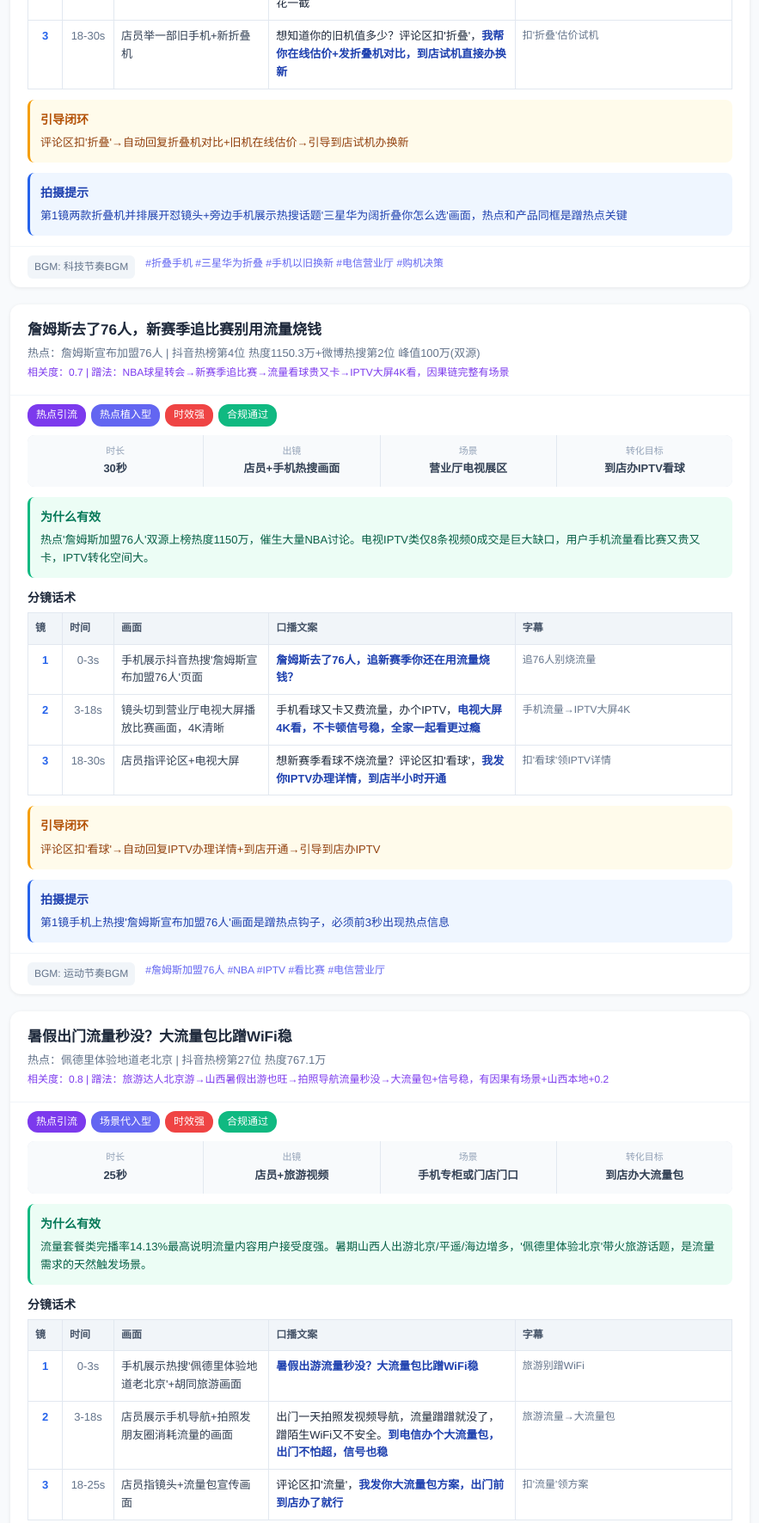
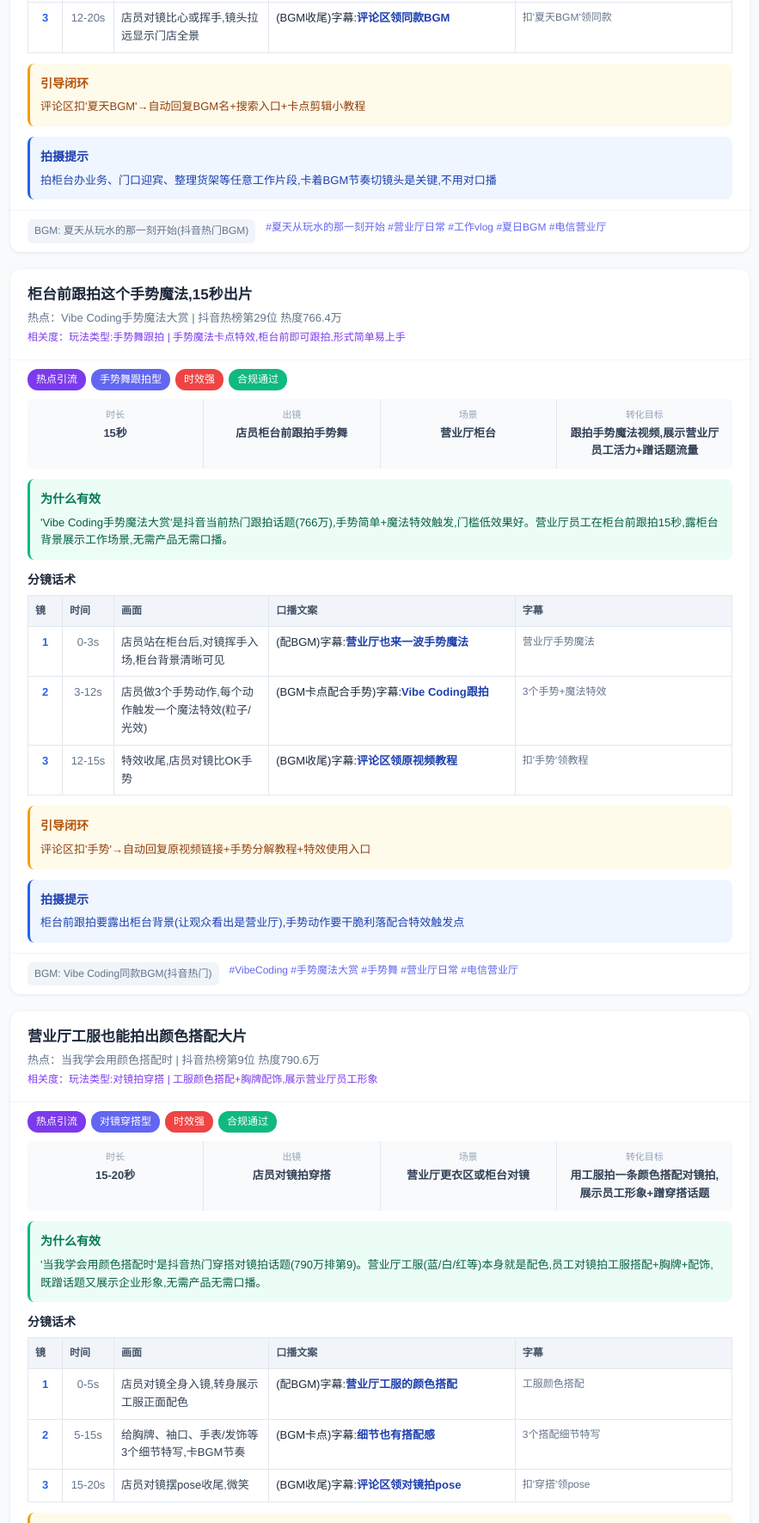
Before and after one commit to hbatz2026/sx-douyin-data, a website: page hot/today-hotspot.html in a window 1280 px wide. Shown: the part 7026-8797 px from the top of the page at 86% size, without its empty margins (198-1081 px from the left). Drawn offline with Linux system fonts and the light colour scheme.

Commit message:
auto: 部署今日热点跟拍页面 2026-07-25

```diff
--- a/hot/today-hotspot.html
+++ b/hot/today-hotspot.html
@@ -134,27 +134,27 @@ body{font-family:'Microsoft YaHei','Helvetica Neue',sans-serif;background:#F8FAF
         <div class="meta-item"><span class="meta-label">转化目标</span><span class="meta-value">到店办宽带移机</span></div>
     </div><div class="why-box"><div class="section-title">为什么有效</div><p>宽带网络类1348条视频成交15单为最大成交来源，移机需求暑期搬家旺季高发，但仅3条视频讲移机流程，操作类内容缺口大。</p></div><div class="steps-box"><div class="section-title">分镜话术</div><table class="steps-table"><tr><th>镜</th><th>时间</th><th>画面</th><th>口播文案</th><th>字幕</th></tr><tr><td class="step-no">1</td><td class="step-time">0-3s</td><td class="step-visual">店员在白板前，写下'搬家了宽带怎么办？'</td><td class="step-voice"><b>搬家宽带你别拆了重装，移机4步搞定</b></td><td class="step-sub">别拆别装→移机4步</td></tr><tr><td class="step-no">2</td><td class="step-time">3-30s</td><td class="step-visual">白板画4步流程图：①查新址覆盖②带身份证到店③约师傅上门④调试联网</td><td class="step-voice">先查新家有没有电信宽带覆盖；再带身份证到店办移机；然后约师傅上门重装；最后现场调试联网。<b>比拆了重装省一笔安装费，原号码原套餐都保留</b></td><td class="step-sub">查覆盖→办→约→调</td></tr><tr><td class="step-no">3</td><td class="step-time">30-45s</td><td class="step-visual">店员指镜头+流程图</td><td class="step-voice">想先查新家覆盖？评论区扣'移机'，<b>我发你4步流程图加师傅预约入口，到店一趟全办了</b></td><td class="step-sub">扣&#x27;移机&#x27;领流程图</td></tr></table></div><div class="cta-box"><div class="section-title">引导闭环</div><p>评论区扣'移机'→自动回复移机4步流程图+预约师傅入口→引导到店办移机</p></div><div class="tip-box"><div class="section-title">拍摄提示</div><p>第2镜白板上箭头串起来的4步流程图是信息锚点，箭头方向让用户一眼看懂顺序</p></div><div class="card-bottom"><span class="bgm-tag">BGM: 清晰流程BGM</span><span class="tags-tag">#宽带移机 #搬家宽带 #宽带办理 #电信营业厅 #移机流程</span></div></div>
     <div class="section-header hot">热点引流脚本（3条）- 维持曝光</div>
-    <div class="script-card"><div class="card-header"><div class="card-title">折叠机选不好？旧机还能抵钱换新机</div><div class="source">热点：三星华为阔折叠你怎么选 | 抖音热榜第41位 热度764.0万</div><div class="relevance">相关度：0.9 | 蹭法：折叠机选型→帮用户纠结+旧机还能抵钱换新机，有因果有场景(选机决策是直接转化点)</div></div><div class="tag-row"><span class="tag" style="background:#7C3AED">热点引流</span><span class="tag" style="background:#6366F1">选购决策型</span><span class="tag" style="background:#EF4444">时效强</span><span class="tag" style="background:#10B981">合规通过</span></div><div class="meta-grid">
-        <div class="meta-item"><span class="meta-label">时长</span><span class="meta-value">30秒</span></div>
-        <div class="meta-item"><span class="meta-label">出镜</span><span class="meta-value">店员+折叠机演示</span></div>
-        <div class="meta-item"><span class="meta-label">场景</span><span class="meta-value">手机专柜</span></div>
-        <div class="meta-item"><span class="meta-label">转化目标</span><span class="meta-value">到店试折叠机+以旧换新</span></div>
-    </div><div class="why-box"><div class="section-title">为什么有效</div><p>热点本身是'选折叠机'的话题，正是购机决策场景。手机终端类730条视频成交14单为第二大成交来源，'选机+旧机抵钱'是强转化路径。</p></div><div class="steps-box"><div class="section-title">分镜话术</div><table class="steps-table"><tr><th>镜</th><th>时间</th><th>画面</th><th>口播文案</th><th>字幕</th></tr><tr><td class="step-no">1</td><td class="step-time">0-3s</td><td class="step-visual">两款折叠机并排展开怼镜头，旁边手机抖音热搜显示'三星华为阔折叠你怎么选'</td><td class="step-voice"><b>热搜问折叠机怎么选？纠结前先做一件事</b></td><td class="step-sub">折叠机怎么选？</td></tr><tr><td class="step-no">2</td><td class="step-time">3-18s</td><td class="step-visual">店员逐一翻折展示两款机，背后是手机展柜</td><td class="step-voice">三星偏轻适合单手、华为折痕控制好适合看剧，<b>但选哪个都不如先用旧机抵一笔钱</b>。苹果华为小米旧机到店都能估价抵扣，新机直接少花一截</td><td class="step-sub">两款各有优势→旧机先抵钱</td></tr><tr><td class="step-no">3</td><td class="step-time">18-30s</td><td class="step-visual">店员举一部旧手机+新折叠机</td><td class="step-voice">想知道你的旧机值多少？评论区扣'折叠'，<b>我帮你在线估价+发折叠机对比，到店试机直接办换新</b></td><td class="step-sub">扣&#x27;折叠&#x27;估价试机</td></tr></table></div><div class="cta-box"><div class="section-title">引导闭环</div><p>评论区扣'折叠'→自动回复折叠机对比+旧机在线估价→引导到店试机办换新</p></div><div class="tip-box"><div class="section-title">拍摄提示</div><p>第1镜两款折叠机并排展开怼镜头+旁边手机展示热搜话题'三星华为阔折叠你怎么选'画面，热点和产品同框是蹭热点关键</p></div><div class="card-bottom"><span class="bgm-tag">BGM: 科技节奏BGM</span><span class="tags-tag">#折叠手机 #三星华为折叠 #手机以旧换新 #电信营业厅 #购机决策</span></div></div>
-<div class="script-card"><div class="card-header"><div class="card-title">詹姆斯去了76人，新赛季追比赛别用流量烧钱</div><div class="source">热点：詹姆斯宣布加盟76人 | 抖音热榜第4位 热度1150.3万+微博热搜第2位 峰值100万(双源)</div><div class="relevance">相关度：0.7 | 蹭法：NBA球星转会→新赛季追比赛→流量看球贵又卡→IPTV大屏4K看，因果链完整有场景</div></div><div class="tag-row"><span class="tag" style="background:#7C3AED">热点引流</span><span class="tag" style="background:#6366F1">热点植入型</span><span class="tag" style="background:#EF4444">时效强</span><span class="tag" style="background:#10B981">合规通过</span></div><div class="meta-grid">
-        <div class="meta-item"><span class="meta-label">时长</span><span class="meta-value">30秒</span></div>
-        <div class="meta-item"><span class="meta-label">出镜</span><span class="meta-value">店员+手机热搜画面</span></div>
-        <div class="meta-item"><span class="meta-label">场景</span><span class="meta-value">营业厅电视展区</span></div>
-        <div class="meta-item"><span class="meta-label">转化目标</span><span class="meta-value">到店办IPTV看球</span></div>
-    </div><div class="why-box"><div class="section-title">为什么有效</div><p>热点'詹姆斯加盟76人'双源上榜热度1150万，催生大量NBA讨论。电视IPTV类仅8条视频0成交是巨大缺口，用户手机流量看比赛又贵又卡，IPTV转化空间大。</p></div><div class="steps-box"><div class="section-title">分镜话术</div><table class="steps-table"><tr><th>镜</th><th>时间</th><th>画面</th><th>口播文案</th><th>字幕</th></tr><tr><td class="step-no">1</td><td class="step-time">0-3s</td><td class="step-visual">手机展示抖音热搜'詹姆斯宣布加盟76人'页面</td><td class="step-voice"><b>詹姆斯去了76人，追新赛季你还在用流量烧钱？</b></td><td class="step-sub">追76人别烧流量</td></tr><tr><td class="step-no">2</td><td class="step-time">3-18s</td><td class="step-visual">镜头切到营业厅电视大屏播放比赛画面，4K清晰</td><td class="step-voice">手机看球又卡又费流量，办个IPTV，<b>电视大屏4K看，不卡顿信号稳，全家一起看更过瘾</b></td><td class="step-sub">手机流量→IPTV大屏4K</td></tr><tr><td class="step-no">3</td><td class="step-time">18-30s</td><td class="step-visual">店员指评论区+电视大屏</td><td class="step-voice">想新赛季看球不烧流量？评论区扣'看球'，<b>我发你IPTV办理详情，到店半小时开通</b></td><td class="step-sub">扣&#x27;看球&#x27;领IPTV详情</td></tr></table></div><div class="cta-box"><div class="section-title">引导闭环</div><p>评论区扣'看球'→自动回复IPTV办理详情+到店开通→引导到店办IPTV</p></div><div class="tip-box"><div class="section-title">拍摄提示</div><p>第1镜手机上热搜'詹姆斯宣布加盟76人'画面是蹭热点钩子，必须前3秒出现热点信息</p></div><div class="card-bottom"><span class="bgm-tag">BGM: 运动节奏BGM</span><span class="tags-tag">#詹姆斯加盟76人 #NBA #IPTV #看比赛 #电信营业厅</span></div></div>
-<div class="script-card"><div class="card-header"><div class="card-title">暑假出门流量秒没？大流量包比蹭WiFi稳</div><div class="source">热点：佩德里体验地道老北京 | 抖音热榜第27位 热度767.1万</div><div class="relevance">相关度：0.8 | 蹭法：旅游达人北京游→山西暑假出游也旺→拍照导航流量秒没→大流量包+信号稳，有因果有场景+山西本地+0.2</div></div><div class="tag-row"><span class="tag" style="background:#7C3AED">热点引流</span><span class="tag" style="background:#6366F1">场景代入型</span><span class="tag" style="background:#EF4444">时效强</span><span class="tag" style="background:#10B981">合规通过</span></div><div class="meta-grid">
-        <div class="meta-item"><span class="meta-label">时长</span><span class="meta-value">25秒</span></div>
-        <div class="meta-item"><span class="meta-label">出镜</span><span class="meta-value">店员+旅游视频</span></div>
-        <div class="meta-item"><span class="meta-label">场景</span><span class="meta-value">手机专柜或门店门口</span></div>
-        <div class="meta-item"><span class="meta-label">转化目标</span><span class="meta-value">到店办大流量包</span></div>
-    </div><div class="why-box"><div class="section-title">为什么有效</div><p>流量套餐类完播率14.13%最高说明流量内容用户接受度强。暑期山西人出游北京/平遥/海边增多，'佩德里体验北京'带火旅游话题，是流量需求的天然触发场景。</p></div><div class="steps-box"><div class="section-title">分镜话术</div><table class="steps-table"><tr><th>镜</th><th>时间</th><th>画面</th><th>口播文案</th><th>字幕</th></tr><tr><td class="step-no">1</td><td class="step-time">0-3s</td><td class="step-visual">手机展示热搜'佩德里体验地道老北京'+胡同旅游画面</td><td class="step-voice"><b>暑假出游流量秒没？大流量包比蹭WiFi稳</b></td><td class="step-sub">旅游别蹭WiFi</td></tr><tr><td class="step-no">2</td><td class="step-time">3-18s</td><td class="step-visual">店员展示手机导航+拍照发朋友圈消耗流量的画面</td><td class="step-voice">出门一天拍照发视频导航，流量蹭蹭就没了，蹭陌生WiFi又不安全。<b>到电信办个大流量包，出门不怕超，信号也稳</b></td><td class="step-sub">旅游流量→大流量包</td></tr><tr><td class="step-no">3</td><td class="step-time">18-25s</td><td class="step-visual">店员指镜头+流量包宣传画面</td><td class="step-voice">评论区扣'流量'，<b>我发你大流量包方案，出门前到店办了就行</b></td><td class="step-sub">扣&#x27;流量&#x27;领方案</td></tr></table></div><div class="cta-box"><div class="section-title">引导闭环</div><p>评论区扣'流量'→自动回复大流量包方案+到店办理→引导到店办大流量包</p></div><div class="tip-box"><div class="section-title">拍摄提示</div><p>第1镜手机上佩德里胡同游画面+旁边导航地图是蹭热点钩子，让用户联想到'我也想出去玩'</p></div><div class="card-bottom"><span class="bgm-tag">BGM: 旅行轻快BGM</span><span class="tags-tag">#佩德里北京 #暑假旅游 #大流量包 #电信营业厅 #出游必备</span></div></div>
+    <div class="script-card"><div class="card-header"><div class="card-title">夏天营业厅日常就该配这首BGM</div><div class="source">热点：夏天从玩水的那一刻开始 | 抖音热榜第7位 热度1007.6万</div><div class="relevance">相关度：玩法类型:BGM推荐 | 适合营业厅拍工作日常/纳凉/服务瞬间配此BGM,纯蹭夏日话题流量</div></div><div class="tag-row"><span class="tag" style="background:#7C3AED">热点引流</span><span class="tag" style="background:#6366F1">BGM推荐型</span><span class="tag" style="background:#EF4444">时效强</span><span class="tag" style="background:#10B981">合规通过</span></div><div class="meta-grid">
+        <div class="meta-item"><span class="meta-label">时长</span><span class="meta-value">15-20秒</span></div>
+        <div class="meta-item"><span class="meta-label">出镜</span><span class="meta-value">店员对镜拍或工作场景</span></div>
+        <div class="meta-item"><span class="meta-label">场景</span><span class="meta-value">营业厅任意场景</span></div>
+        <div class="meta-item"><span class="meta-label">转化目标</span><span class="meta-value">用同款BGM发一条工作日常,蹭夏日话题流量维持账号活跃</span></div>
+    </div><div class="why-box"><div class="section-title">为什么有效</div><p>'夏天从玩水的那一刻开始'是抖音当前热门的夏日BGM(热度1007万排第7),带夏天话题播放量巨大。营业厅员工拍15秒工作日常配这首BGM,无需口播无需产品,纯蹭热度,适合所有厅店员工跟拍。</p></div><div class="steps-box"><div class="section-title">分镜话术</div><table class="steps-table"><tr><th>镜</th><th>时间</th><th>画面</th><th>口播文案</th><th>字幕</th></tr><tr><td class="step-no">1</td><td class="step-time">0-5s</td><td class="step-visual">店员在柜台前对镜微笑/整理工牌,镜头缓慢推近</td><td class="step-voice">(配BGM)字幕:<b>夏天,从营业厅的这一刻开始</b></td><td class="step-sub">夏天从这一刻开始</td></tr><tr><td class="step-no">2</td><td class="step-time">5-12s</td><td class="step-visual">切换到店员迎宾/递单/敲键盘等2-3个工作瞬间卡点</td><td class="step-voice">(BGM卡点)字幕:<b>工作日常也可以很夏天</b></td><td class="step-sub">工作日常也很夏天</td></tr><tr><td class="step-no">3</td><td class="step-time">12-20s</td><td class="step-visual">店员对镜比心或挥手,镜头拉远显示门店全景</td><td class="step-voice">(BGM收尾)字幕:<b>评论区领同款BGM</b></td><td class="step-sub">扣&#x27;夏天BGM&#x27;领同款</td></tr></table></div><div class="cta-box"><div class="section-title">引导闭环</div><p>评论区扣'夏天BGM'→自动回复BGM名+搜索入口+卡点剪辑小教程</p></div><div class="tip-box"><div class="section-title">拍摄提示</div><p>拍柜台办业务、门口迎宾、整理货架等任意工作片段,卡着BGM节奏切镜头是关键,不用对口播</p></div><div class="card-bottom"><span class="bgm-tag">BGM: 夏天从玩水的那一刻开始(抖音热门BGM)</span><span class="tags-tag">#夏天从玩水的那一刻开始 #营业厅日常 #工作vlog #夏日BGM #电信营业厅</span></div></div>
+<div class="script-card"><div class="card-header"><div class="card-title">柜台前跟拍这个手势魔法,15秒出片</div><div class="source">热点：Vibe Coding手势魔法大赏 | 抖音热榜第29位 热度766.4万</div><div class="relevance">相关度：玩法类型:手势舞跟拍 | 手势魔法卡点特效,柜台前即可跟拍,形式简单易上手</div></div><div class="tag-row"><span class="tag" style="background:#7C3AED">热点引流</span><span class="tag" style="background:#6366F1">手势舞跟拍型</span><span class="tag" style="background:#EF4444">时效强</span><span class="tag" style="background:#10B981">合规通过</span></div><div class="meta-grid">
+        <div class="meta-item"><span class="meta-label">时长</span><span class="meta-value">15秒</span></div>
+        <div class="meta-item"><span class="meta-label">出镜</span><span class="meta-value">店员柜台前跟拍手势舞</span></div>
+        <div class="meta-item"><span class="meta-label">场景</span><span class="meta-value">营业厅柜台</span></div>
+        <div class="meta-item"><span class="meta-label">转化目标</span><span class="meta-value">跟拍手势魔法视频,展示营业厅员工活力+蹭话题流量</span></div>
+    </div><div class="why-box"><div class="section-title">为什么有效</div><p>'Vibe Coding手势魔法大赏'是抖音当前热门跟拍话题(766万),手势简单+魔法特效触发,门槛低效果好。营业厅员工在柜台前跟拍15秒,露柜台背景展示工作场景,无需产品无需口播。</p></div><div class="steps-box"><div class="section-title">分镜话术</div><table class="steps-table"><tr><th>镜</th><th>时间</th><th>画面</th><th>口播文案</th><th>字幕</th></tr><tr><td class="step-no">1</td><td class="step-time">0-3s</td><td class="step-visual">店员站在柜台后,对镜挥手入场,柜台背景清晰可见</td><td class="step-voice">(配BGM)字幕:<b>营业厅也来一波手势魔法</b></td><td class="step-sub">营业厅手势魔法</td></tr><tr><td class="step-no">2</td><td class="step-time">3-12s</td><td class="step-visual">店员做3个手势动作,每个动作触发一个魔法特效(粒子/光效)</td><td class="step-voice">(BGM卡点配合手势)字幕:<b>Vibe Coding跟拍</b></td><td class="step-sub">3个手势+魔法特效</td></tr><tr><td class="step-no">3</td><td class="step-time">12-15s</td><td class="step-visual">特效收尾,店员对镜比OK手势</td><td class="step-voice">(BGM收尾)字幕:<b>评论区领原视频教程</b></td><td class="step-sub">扣&#x27;手势&#x27;领教程</td></tr></table></div><div class="cta-box"><div class="section-title">引导闭环</div><p>评论区扣'手势'→自动回复原视频链接+手势分解教程+特效使用入口</p></div><div class="tip-box"><div class="section-title">拍摄提示</div><p>柜台前跟拍要露出柜台背景(让观众看出是营业厅),手势动作要干脆利落配合特效触发点</p></div><div class="card-bottom"><span class="bgm-tag">BGM: Vibe Coding同款BGM(抖音热门)</span><span class="tags-tag">#VibeCoding #手势魔法大赏 #手势舞 #营业厅日常 #电信营业厅</span></div></div>
+<div class="script-card"><div class="card-header"><div class="card-title">营业厅工服也能拍出颜色搭配大片</div><div class="source">热点：当我学会用颜色搭配时 | 抖音热榜第9位 热度790.6万</div><div class="relevance">相关度：玩法类型:对镜拍穿搭 | 工服颜色搭配+胸牌配饰,展示营业厅员工形象</div></div><div class="tag-row"><span class="tag" style="background:#7C3AED">热点引流</span><span class="tag" style="background:#6366F1">对镜穿搭型</span><span class="tag" style="background:#EF4444">时效强</span><span class="tag" style="background:#10B981">合规通过</span></div><div class="meta-grid">
+        <div class="meta-item"><span class="meta-label">时长</span><span class="meta-value">15-20秒</span></div>
+        <div class="meta-item"><span class="meta-label">出镜</span><span class="meta-value">店员对镜拍穿搭</span></div>
+        <div class="meta-item"><span class="meta-label">场景</span><span class="meta-value">营业厅更衣区或柜台对镜</span></div>
+        <div class="meta-item"><span class="meta-label">转化目标</span><span class="meta-value">用工服拍一条颜色搭配对镜拍,展示员工形象+蹭穿搭话题</span></div>
+    </div><div class="why-box"><div class="section-title">为什么有效</div><p>'当我学会用颜色搭配时'是抖音热门穿搭对镜拍话题(790万排第9)。营业厅工服(蓝/白/红等)本身就是配色,员工对镜拍工服搭配+胸牌+配饰,既蹭话题又展示企业形象,无需产品无需口播。</p></div><div class="steps-box"><div class="section-title">分镜话术</div><table class="steps-table"><tr><th>镜</th><th>时间</th><th>画面</th><th>口播文案</th><th>字幕</th></tr><tr><td class="step-no">1</td><td class="step-time">0-5s</td><td class="step-visual">店员对镜全身入镜,转身展示工服正面配色</td><td class="step-voice">(配BGM)字幕:<b>营业厅工服的颜色搭配</b></td><td class="step-sub">工服颜色搭配</td></tr><tr><td class="step-no">2</td><td class="step-time">5-15s</td><td class="step-visual">给胸牌、袖口、手表/发饰等3个细节特写,卡BGM节奏</td><td class="step-voice">(BGM卡点)字幕:<b>细节也有搭配感</b></td><td class="step-sub">3个搭配细节特写</td></tr><tr><td class="step-no">3</td><td class="step-time">15-20s</td><td class="step-visual">店员对镜摆pose收尾,微笑</td><td class="step-voice">(BGM收尾)字幕:<b>评论区领对镜拍pose</b></td><td class="step-sub">扣&#x27;穿搭&#x27;领pose</td></tr></table></div><div class="cta-box"><div class="section-title">引导闭环</div><p>评论区扣'穿搭'→自动回复对镜拍pose参考+营业厅工服搭配灵感图</p></div><div class="tip-box"><div class="section-title">拍摄提示</div><p>对镜拍要全身入镜,工服配色+胸牌+手表/发饰等细节要给特写,体现搭配感</p></div><div class="card-bottom"><span class="bgm-tag">BGM: 颜色搭配同款BGM(抖音热门)</span><span class="tags-tag">#当我学会用颜色搭配时 #对镜拍 #工服穿搭 #营业厅日常 #颜色搭配</span></div></div>
     <div class="schedule-box">
         <div class="insight-title">7天发布排期建议</div>
-        <table class="schedule-table"><tr><th>日期</th><th>脚本</th><th>搜索词/热点</th><th>类型</th><th>时效</th></tr><tr><td>今天7.25</td><td>h2</td><td>詹姆斯加盟76人→IPTV看球</td><td><span style="color:#7C3AED;font-weight:bold">热点</span></td><td>时效强</td></tr><tr><td>今天7.25</td><td>h1</td><td>三星华为折叠→旧机抵钱换新</td><td><span style="color:#7C3AED;font-weight:bold">热点</span></td><td>时效强</td></tr><tr><td>今天7.25</td><td>h3</td><td>佩德里北京→大流量包</td><td><span style="color:#7C3AED;font-weight:bold">热点</span></td><td>时效强</td></tr><tr><td>明天7.26</td><td>s1</td><td>流量超标→查账单</td><td><span style="color:#2563EB;font-weight:bold">搜索</span></td><td>应季</td></tr><tr><td>后天7.27</td><td>s2</td><td>月租太贵→算月账</td><td><span style="color:#2563EB;font-weight:bold">搜索</span></td><td>应季</td></tr><tr><td>第3天7.28</td><td>s5</td><td>买手机便宜→机型对比</td><td><span style="color:#2563EB;font-weight:bold">搜索</span></td><td>应季</td></tr><tr><td>第4天7.29</td><td>s7</td><td>宽带移机→4步流程</td><td><span style="color:#2563EB;font-weight:bold">搜索</span></td><td>应季</td></tr><tr><td>第5天7.30</td><td>s4</td><td>手机优惠→隐藏机型</td><td><span style="color:#2563EB;font-weight:bold">搜索</span></td><td>应季</td></tr><tr><td>第6天7.31</td><td>s3</td><td>靓号办理→选号挑号</td><td><span style="color:#2563EB;font-weight:bold">搜索</span></td><td>长尾</td></tr><tr><td>第7天8.01</td><td>s6</td><td>办业务带什么→材料清单</td><td><span style="color:#2563EB;font-weight:bold">搜索</span></td><td>长尾</td></tr></table>
+        <table class="schedule-table"><tr><th>日期</th><th>脚本</th><th>搜索词/热点</th><th>类型</th><th>时效</th></tr><tr><td>今天7.25</td><td>h1</td><td>夏天玩水BGM推荐</td><td><span style="color:#7C3AED;font-weight:bold">热点(玩法)</span></td><td>应季</td></tr><tr><td>今天7.25</td><td>h2</td><td>Vibe Coding手势舞跟拍</td><td><span style="color:#7C3AED;font-weight:bold">热点(玩法)</span></td><td>跟拍</td></tr><tr><td>今天7.25</td><td>h3</td><td>对镜穿搭颜色搭配</td><td><span style="color:#7C3AED;font-weight:bold">热点(玩法)</span></td><td>跟拍</td></tr><tr><td>明天7.26</td><td>s1</td><td>流量超标→查账单</td><td><span style="color:#2563EB;font-weight:bold">搜索</span></td><td>应季</td></tr><tr><td>后天7.27</td><td>s2</td><td>月租太贵→算月账</td><td><span style="color:#2563EB;font-weight:bold">搜索</span></td><td>应季</td></tr><tr><td>第3天7.28</td><td>s5</td><td>买手机便宜→机型对比</td><td><span style="color:#2563EB;font-weight:bold">搜索</span></td><td>应季</td></tr><tr><td>第4天7.29</td><td>s7</td><td>宽带移机→4步流程</td><td><span style="color:#2563EB;font-weight:bold">搜索</span></td><td>应季</td></tr><tr><td>第5天7.30</td><td>s4</td><td>手机优惠→隐藏机型</td><td><span style="color:#2563EB;font-weight:bold">搜索</span></td><td>应季</td></tr><tr><td>第6天7.31</td><td>s3</td><td>靓号办理→选号挑号</td><td><span style="color:#2563EB;font-weight:bold">搜索</span></td><td>长尾</td></tr><tr><td>第7天8.01</td><td>s6</td><td>办业务带什么→材料清单</td><td><span style="color:#2563EB;font-weight:bold">搜索</span></td><td>长尾</td></tr></table>
     </div>
     <div class="bottom-tip">
         <h3>拍摄要点</h3>
```
